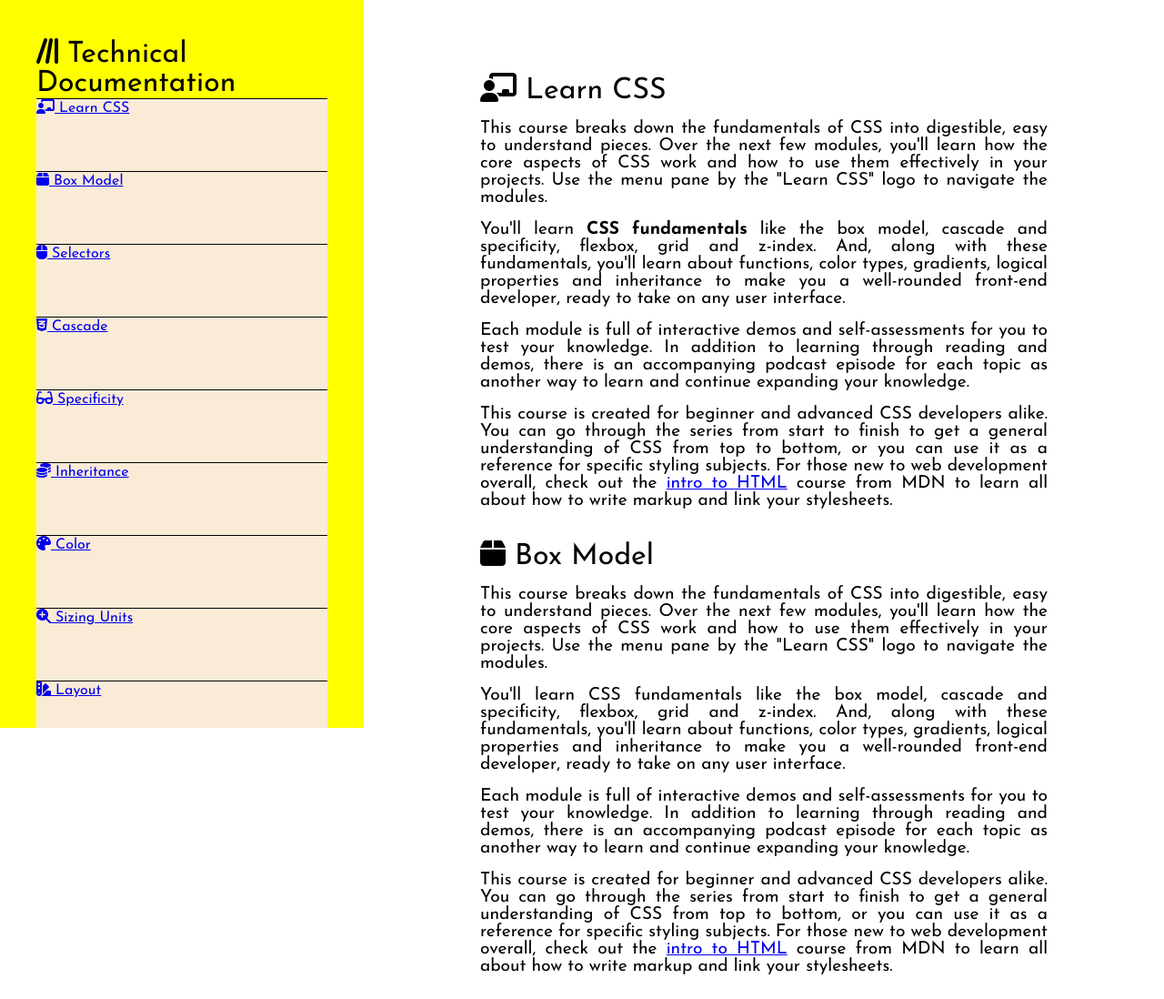
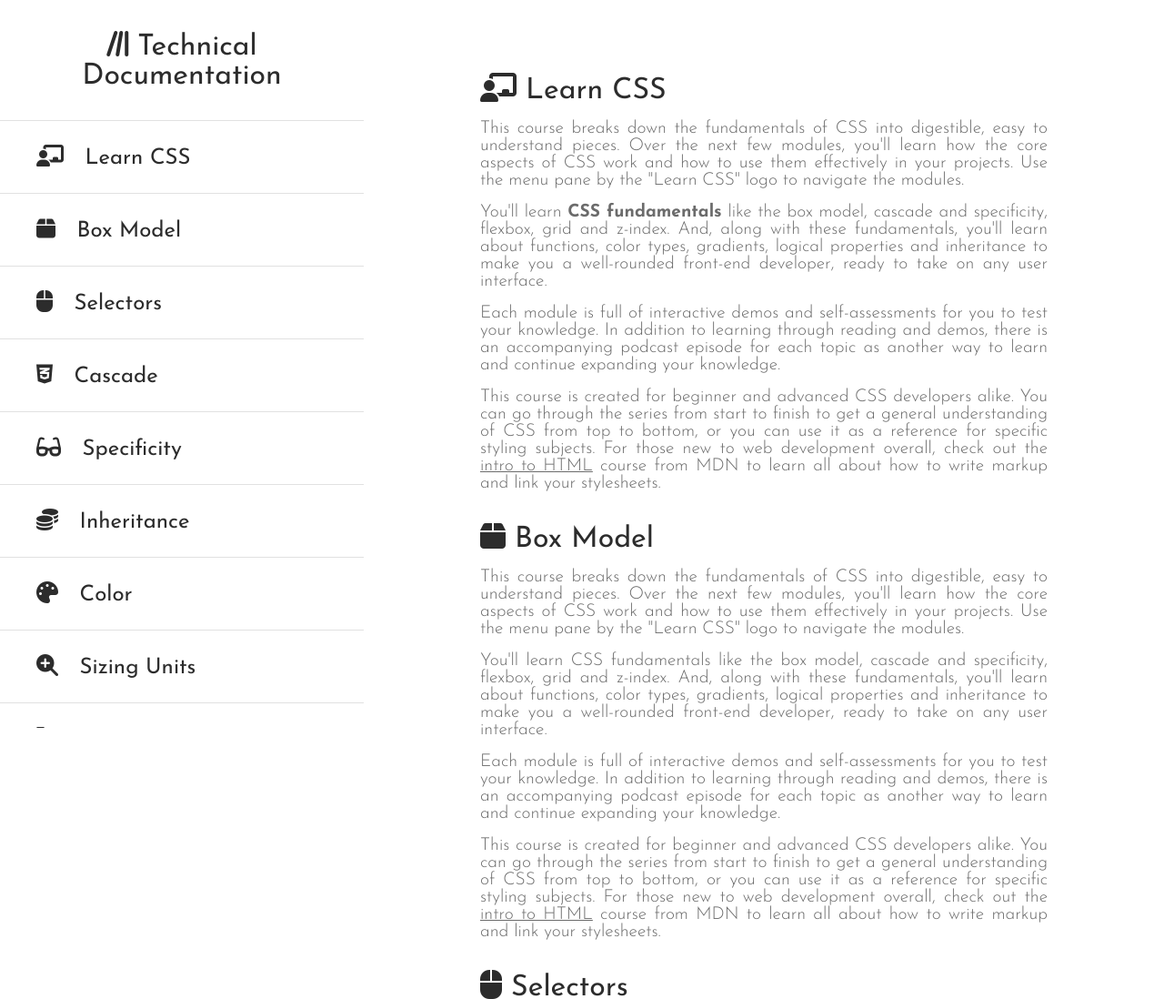
Before and after one commit to rootaccess2023/freeCodeCamp_technical_documentation_page, a plain HTML site: page index.html in a window 1280 px wide. Shown: the top 1098 px of the page at 91% size. Drawn offline with Linux system fonts and the light colour scheme.

Commit message:
Added styles to the nav

```diff
--- a/styles.css
+++ b/styles.css
@@ -9,6 +9,7 @@
   margin: 0;
   box-sizing: border-box;
   font-family: "Josefin Sans", sans-serif;
+  color: #6B6B6B;
 }
 
 body {
@@ -20,11 +21,9 @@ body {
 nav {
     display: flex;
     flex-direction: column;
-    background-color: yellow;
     width: 25rem;
     position: fixed;
     height: 100%;
-    padding: 2.5rem;
     overflow: scroll;
 }
 
@@ -34,12 +33,30 @@ ul {
 
 ul li {
     height: 5rem;
-    background-color: antiquewhite;
-    border-top: 1px solid black;
+    border-top: 1px solid #e1e1e1;
+    display: flex;
+    align-items: center;
+    padding-left: 2.5rem;
+    font-size: 1.5rem;
+    cursor: pointer;
+}
+
+ul li:hover {
+    background-color: #f5f5f5;
+}
+
+ul li a {
+    text-decoration: none;
+    width: 100%;
+}
+
+i {
+    color: #2C2C2C;
 }
 
 header {
     font-size: 2rem;
+    color: #2C2C2C;
 }
 
 article {
@@ -50,9 +67,16 @@ p {
     font-size: 1.2rem;
     padding-bottom: 1rem;
     text-align: justify;
+    font-weight: 340;
 }
 
+
 /* Classes */
+
+.icon-space {
+    padding-left: 1rem;
+    color: #2C2C2C;
+}
 
 /* IDs*/
 
@@ -61,3 +85,10 @@ p {
     padding: 5rem 8rem;
     width: calc(100% - 25rem);
 }
+
+#technical-doc {
+    padding: 2rem;
+    font-size: 2rem;
+    text-align: center;
+    cursor: pointer;
+}
```
